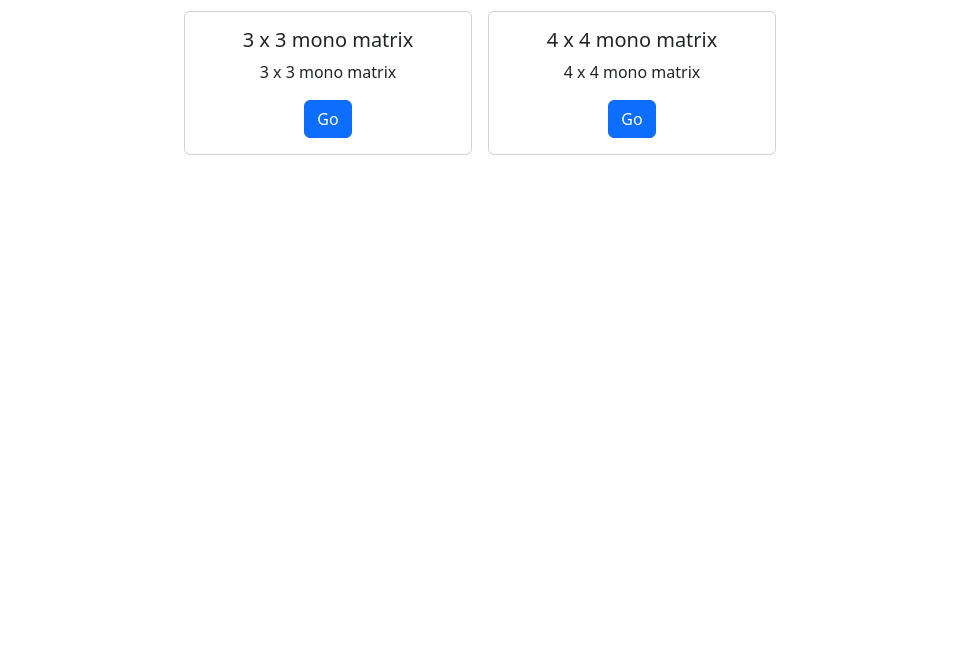
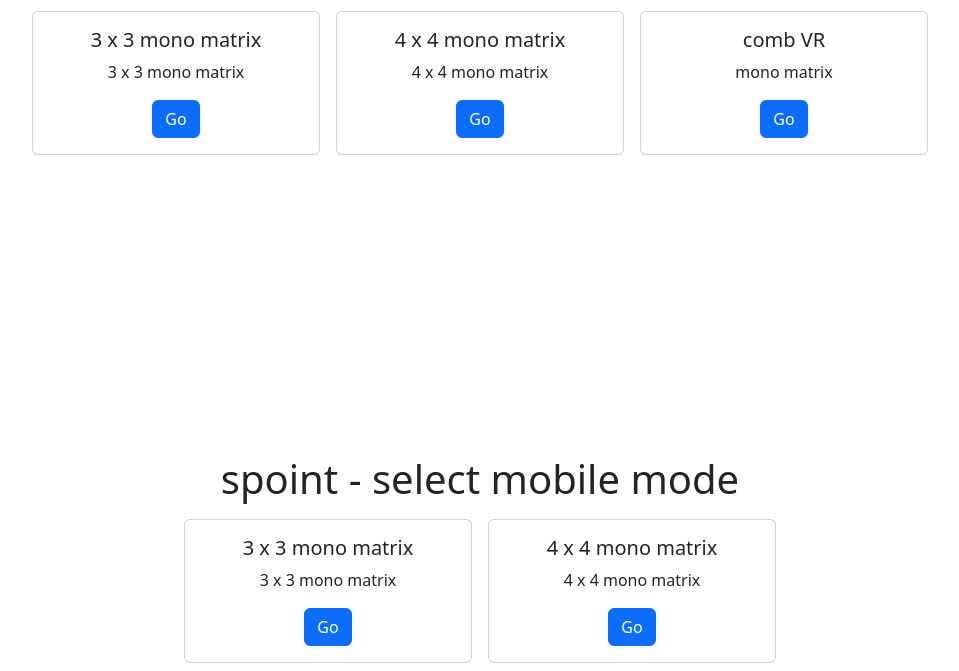
Before and after one commit to tomsol432/tomsol432, a plain HTML site: page index.html in a window 1280 px wide. Shown: the part 345-1016 px from the top of the page, without its empty margins (160-1119 px from the left). Before the commit the page ends 800 px from the top, so only its background shows below. Drawn offline with nearby package versions, Linux system fonts and the light colour scheme.

Commit message:
Added emb view

```diff
--- a/index.html
+++ b/index.html
@@ -25,6 +25,32 @@
                         <a href="fbf.html" class="btn btn-primary">Go</a>
                     </div>
                 </div>
+                <div class="card m-2" style="width: 18rem;">
+                    <div class="card-body">
+                        <h5 class="card-title">comb VR</h5>
+                        <p class="card-text">mono matrix</p>
+                        <a href="comb.html" class="btn btn-primary">Go</a>
+                    </div>
+                </div>
+            </div>
+        </div>
+    </div>
+    <div class="text-center">
+        <h1>spoint - select mobile mode</h1>
+        <div class="d-flex justify-content-center align-items-center flex-column flex-md-row">
+            <div class="card m-2" style="width: 18rem;">
+                <div class="card-body">
+                    <h5 class="card-title">3 x 3 mono matrix</h5>
+                    <p class="card-text">3 x 3 mono matrix</p>
+                    <a href="tbt-mob-wrapper.html" class="btn btn-primary">Go</a>
+                </div>
+            </div>
+            <div class="card m-2" style="width: 18rem;">
+                <div class="card-body">
+                    <h5 class="card-title">4 x 4 mono matrix</h5>
+                    <p class="card-text">4 x 4 mono matrix</p>
+                    <a href="fbf-mob-wrapper.html" class="btn btn-primary">Go</a>
+                </div>
             </div>
         </div>
     </div>
```
Also changed, not shown: comb.html (added, +26 -0 lines), fbf-mob-wrapper.html (added, +11 -0 lines), tbt-mob-wrapper.html (added, +11 -0 lines).
